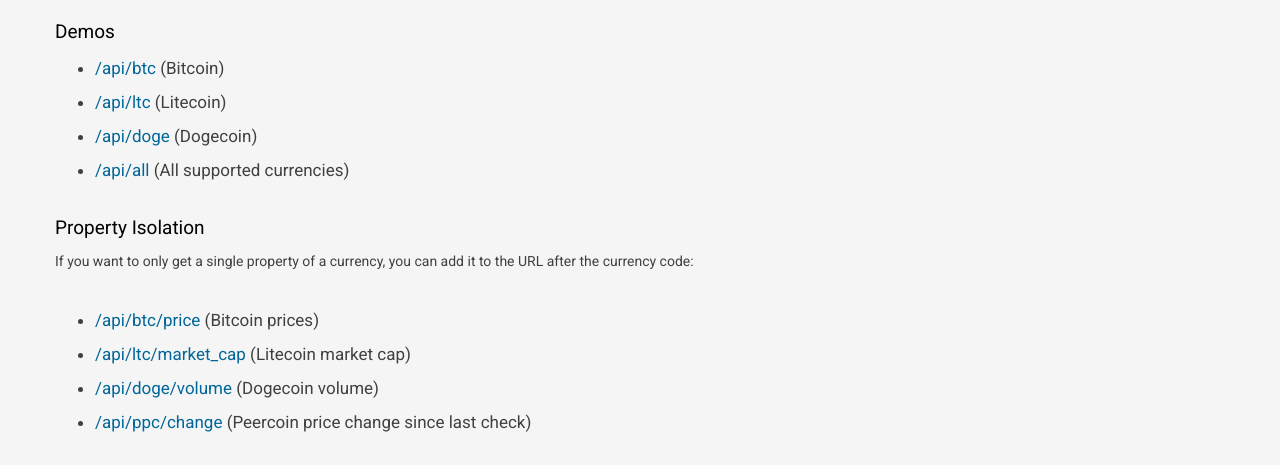
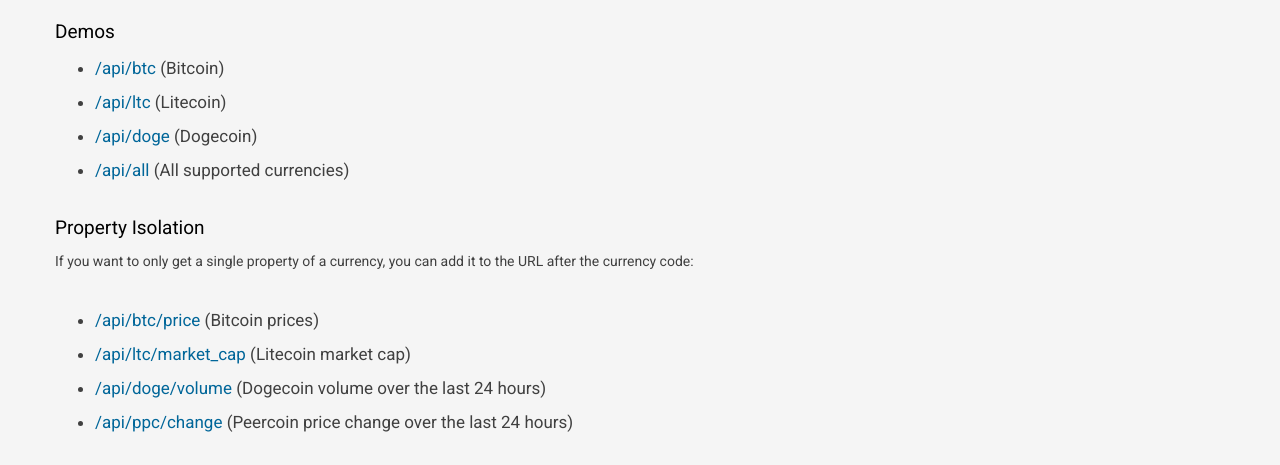
Before and after one commit to Nexuist/CoinMarketCapAPI, a website: page index.html in a window 1280 px wide. Shown: the part 322-787 px from the top of the page. Drawn offline with Linux system fonts and the light colour scheme.

Commit message:
Updated docs to state that volume + change are per 24 hours, thanks to @altsheets on twitter. Also added requestsServedBeforeLastReboot metric.

```diff
--- a/index.html
+++ b/index.html
@@ -253,8 +253,8 @@
 						<ul>
 							<li><a href="/api/btc/price">/api/btc/price</a> (Bitcoin prices)</li>
 							<li><a href="/api/ltc/market_cap">/api/ltc/market_cap</a> (Litecoin market cap)</li>
-							<li><a href="/api/doge/volume">/api/doge/volume</a> (Dogecoin volume)</li>
-							<li><a href="/api/ppc/change">/api/ppc/change</a> (Peercoin price change since last check)</li>
+							<li><a href="/api/doge/volume">/api/doge/volume</a> (Dogecoin volume over the last 24 hours)</li>
+							<li><a href="/api/ppc/change">/api/ppc/change</a> (Peercoin price change over the last 24 hours)</li>
 						</ul>
 						<h2>Metrics</h2>
 						<p>Metrics about this service are viewable at <a href="/metrics">/metrics</a>.</p>
--- a/package.json
+++ b/package.json
@@ -1,6 +1,6 @@
 {
   "name": "coinmarketcap",
-  "version": "2.0.2",
+  "version": "2.0.3",
   "description": "JSON API for coinmarketcap.com.",
   "main": "main.js",
   "devDependencies": {},
--- a/server.js
+++ b/server.js
@@ -12,6 +12,7 @@
     this.api = new CoinAPI()
     self.metrics = {
       "requestsServed": 0,
+      "requestsServedBeforeLastUpdate": 17299258,
       "startTime": 0,
       "indexVisits": 0,
       "lastSuccessfulRefresh": 0
```
